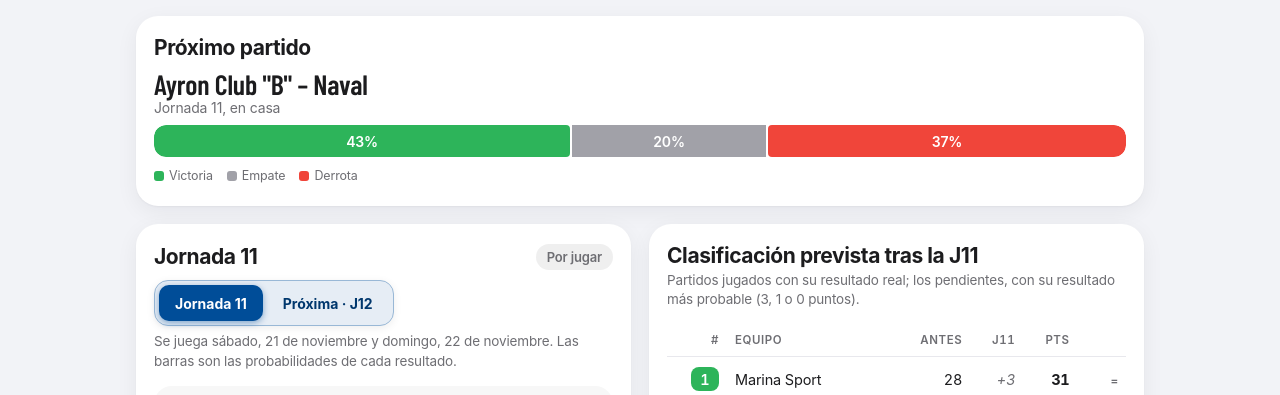
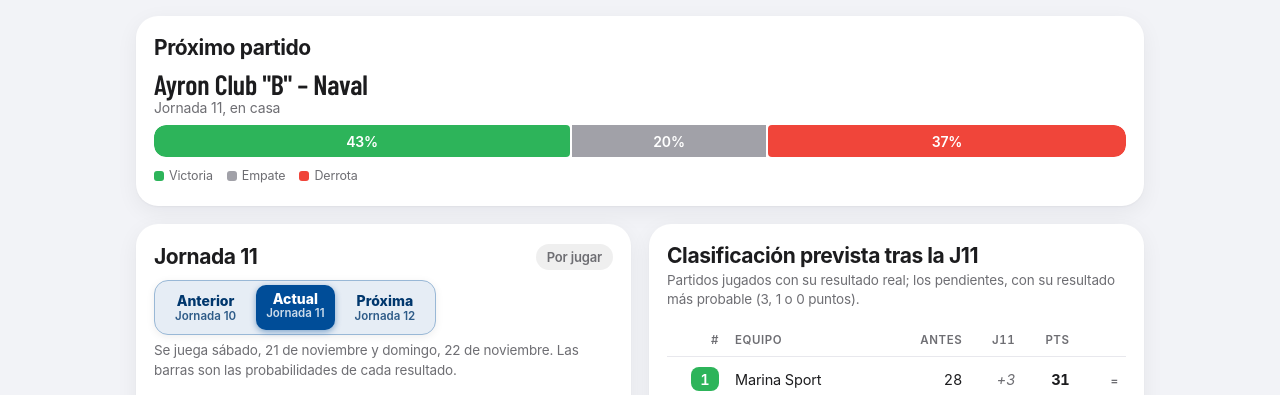
Before and after one commit to Katxirulo/ayronalevinb, a plain HTML site: page index.html in a window 1280 px wide. Shown: the part 363-758 px from the top of the page. Drawn offline with nearby package versions, Linux system fonts and the light colour scheme.

Commit message:
Add files via upload

```diff
--- a/index.html
+++ b/index.html
@@ -288,6 +288,9 @@ button.pj-res.abre[aria-expanded=true] .flecha{transform:rotate(180deg)}
 @media (max-width:560px){.pestanas-j{width:100%}.pestanas-j .boton{flex:1}}
 .tag-acta{font-size:12px;font-weight:800;color:#7A4B00;background:#FFE7A8;border-radius:999px;padding:2px 9px}
 .pj-res.acta{background:#FFE7A8;color:#7A4B00;font-size:18px;letter-spacing:2px}
+.pestanas-j .boton{display:flex;flex-direction:column;align-items:center;line-height:1.15;padding:6px 10px}
+.pest-t{font-weight:800}
+.pest-j{font-size:11.5px;font-weight:600;opacity:.8}
 </style>
 </head>
 <body>
@@ -330,7 +333,8 @@ button.pj-res.abre[aria-expanded=true] .flecha{transform:rotate(180deg)}
         <span class="estado-j" id="estado-jornada"></span>
       </div>
       <div class="segmentado pestanas-j" role="group" aria-label="Jornada a mostrar">
-        <button type="button" class="boton" data-vista-j="actual" aria-pressed="true" id="btn-j-actual">Jornada</button>
+        <button type="button" class="boton" data-vista-j="ant" aria-pressed="false" id="btn-j-ant">Anterior</button>
+        <button type="button" class="boton" data-vista-j="actual" aria-pressed="true" id="btn-j-actual">Actual</button>
         <button type="button" class="boton" data-vista-j="sig" aria-pressed="false" id="btn-j-sig">Próxima</button>
       </div>
       <p class="nota" id="nota-jornada">Cargando calendario...</p>
@@ -1035,14 +1039,17 @@ jornada,local,visitante,goles_local,goles_visitante
     const hechos = ps.filter((p) => p.gl !== null).length;
 
     // Pestañas: jornada en curso / próxima jornada
-    const haySig = J < ultimaJornada;
-    if (!haySig) vistaJ = 'actual';
-    const JV = vistaJ === 'sig' ? J + 1 : J, calV = calendario[JV] || {};
+    const haySig = J < ultimaJornada, hayAnt = J > 1;
+    if ((vistaJ === 'sig' && !haySig) || (vistaJ === 'ant' && !hayAnt)) vistaJ = 'actual';
+    const JV = vistaJ === 'sig' ? J + 1 : vistaJ === 'ant' ? J - 1 : J, calV = calendario[JV] || {};
     const psV = JV === J ? ps : partidos.filter((p) => p.j === JV).map((p) => ({ ...p, cal: calV[p.local + '|' + p.visitante] || {}, q: probs.get(p) }))
       .sort((a, b) => orden(a).localeCompare(orden(b)) || a.local.localeCompare(b.local, 'es'));
     const hechosV = psV.filter((p) => p.gl !== null).length;
-    document.getElementById('btn-j-actual').textContent = 'Jornada ' + J;
-    document.getElementById('btn-j-sig').textContent = 'Próxima · J' + (J + 1);
+    const etiqueta = (t, n) => `<span class="pest-t">${t}</span><span class="pest-j">Jornada ${n}</span>`;
+    document.getElementById('btn-j-ant').innerHTML = etiqueta('Anterior', J - 1);
+    document.getElementById('btn-j-actual').innerHTML = etiqueta('Actual', J);
+    document.getElementById('btn-j-sig').innerHTML = etiqueta('Próxima', J + 1);
+    document.getElementById('btn-j-ant').hidden = !hayAnt;
     document.getElementById('btn-j-sig').hidden = !haySig;
     document.querySelectorAll('[data-vista-j]').forEach((b) => b.setAttribute('aria-pressed', String(b.dataset.vistaJ === vistaJ)));
 
@@ -1056,13 +1063,15 @@ jornada,local,visitante,goles_local,goles_visitante
     est.textContent = vivos ? `En juego · ${vivos} ${vivos === 1 ? 'partido' : 'partidos'}`
       : esperando ? `Esperando ${esperando === 1 ? 'acta' : esperando + ' actas'} · ${hechosV} de ${psV.length} jugados`
       : hechosV === psV.length ? 'Terminada'
+      : JV < J ? `${hechosV} de ${psV.length} jugados`
       : JV !== J ? (conHora ? `${conHora} de ${psV.length} con horario` : 'Horarios pendientes')
       : hechosV === 0 ? 'Por jugar'
       : `${hechosV} de ${psV.length} jugados`;
     est.className = 'estado-j' + (vivos ? ' vivo' : '');
     const dias = [...new Set(psV.map((p) => p.cal.fecha).filter(Boolean))].sort();
     document.getElementById('nota-jornada').textContent = dias.length
-      ? 'Se juega ' + dias.map((d) => fecha(d, fmtDiaLargo)).join(' y ') + '. Las barras son las probabilidades de cada resultado.'
+      ? (hechosV === psV.length ? 'Se jugó ' + dias.map((d) => fecha(d, fmtDiaLargo)).join(' y ') + '.'
+        : 'Se juega ' + dias.map((d) => fecha(d, fmtDiaLargo)).join(' y ') + '. Las barras son las probabilidades de cada resultado.')
       : 'Horarios aún no publicados por la federación. Las barras son las probabilidades de cada resultado.';
 
     document.getElementById('lista-jornada').innerHTML = psV.map((p) => {
```
